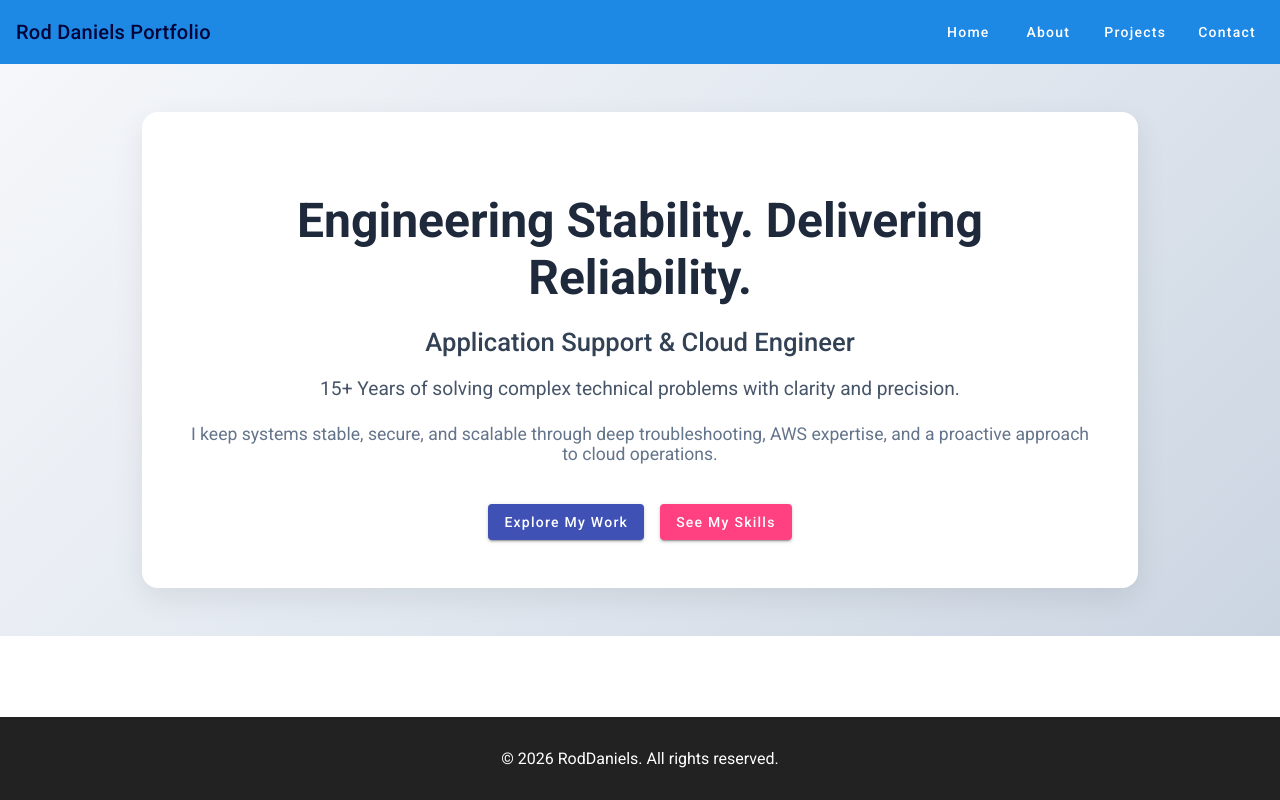
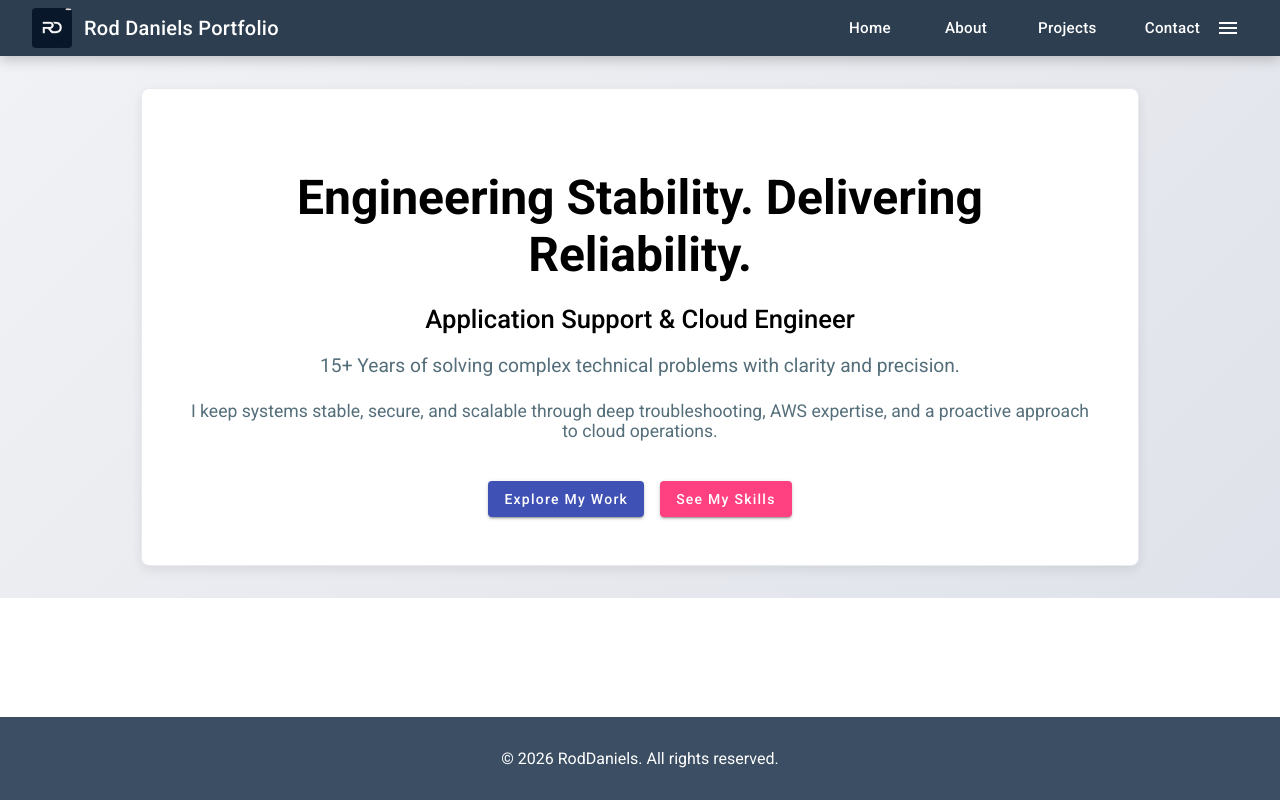
Before and after one commit to rodbagaresau-hue/portfolio, an Angular app: page /home in a window 1280 px wide. Built offline with nearby package versions, Linux system fonts and the light colour scheme.

Commit message:
website update

```diff
--- a/src/app/about/about.scss
+++ b/src/app/about/about.scss
@@ -1,14 +1,14 @@
 .about-container {
-  min-height: calc(100vh - var(--footer-height));
+  min-height: auto;
   display: flex;
   align-items: center;
   justify-content: center;
   padding: 3rem 2rem;
   background: linear-gradient(
     135deg,
-    #f8fafc 0%,
-    #e2e8f0 50%,
-    #cbd5e1 100%
+    #f0f2f5 0%,
+    #e8eaef 50%,
+    #dfe2ea 100%
   );
 }
 
@@ -17,15 +17,16 @@
   padding: 3rem;
   max-width: 900px;
   width: 100%;
-  border-radius: 16px;
-  box-shadow: 0 10px 30px rgba(0, 0, 0, 0.08);
+  border-radius: 8px;
+  box-shadow: 0 4px 12px rgba(0, 0, 0, 0.08);
   animation: fadeIn 1s ease;
+  border: 1px solid #e8eaef;
 }
 
 .about-title {
   font-size: 2.4rem;
   font-weight: 700;
-  color: #1e293b;
+  color: #000000;
   margin-bottom: 1rem;
   text-align: center;
 }
@@ -33,14 +34,14 @@
 .section-title {
   font-size: 1.8rem;
   font-weight: 600;
-  color: #334155;
+  color: #000000;
   margin-top: 2.5rem;
   margin-bottom: 1rem;
 }
 
 .about-description {
   font-size: 1.15rem;
-  color: #475569;
+  color: #546e7a;
   line-height: 1.7;
   margin-bottom: 1.5rem;
 }
--- a/src/app/app.html
+++ b/src/app/app.html
@@ -1,4 +1,5 @@
 <mat-toolbar color="primary">
+  <img src="/assets/logo.png" alt="Logo" class="toolbar-logo">
   <span>Rod Daniels Portfolio</span>
 
   <span class="example-spacer"></span>
--- a/src/app/app.scss
+++ b/src/app/app.scss
@@ -8,21 +8,63 @@
   flex: 1 1 auto;
 }
 
+.toolbar-icon {
+  font-size: 24px !important;
+  width: 24px !important;
+  height: 24px !important;
+  margin-right: 8px !important;
+  display: flex !important;
+  align-items: center !important;
+  justify-content: center !important;
+}
+
+.toolbar-logo {
+  height: 40px;
+  width: auto;
+  margin-right: 12px;
+  border-radius: 4px;
+  line-height: auto !important;
+  vertical-align: middle !important;
+  display: inline-block !important;
+}
+
 mat-toolbar {
-  background-color: #1e88e5 !important;
-  color: rgb(0, 4, 56);
-  display: flex;
-  align-items: center;
-  padding: 0 16px;
-  position: sticky;
-  top: 0;
-  z-index: 2;
+  background-color: #2c3e50 !important;
+  color: white !important;
+  display: flex !important;
+  align-items: center !important;
+  padding: 0 32px !important;
+  position: sticky !important;
+  top: 0 !important;
+  z-index: 2 !important;
+  height: 56px !important;
+  min-height: 56px !important;
+  max-height: 56px !important;
+  line-height: 56px !important;
+  box-shadow: 0 2px 8px rgba(0, 0, 0, 0.15) !important;
+  transition: box-shadow 200ms ease-in-out !important;
+
+  &:hover {
+    box-shadow: 0 4px 12px rgba(0, 0, 0, 0.2) !important;
+  }
+
+  span:first-child {
+    font-weight: 700 !important;
+    font-size: 1.1rem !important;
+    letter-spacing: 0.5px !important;
+    line-height: 56px !important;
+  }
+}
+
+mat-toolbar * {
+  line-height: 56px !important;
+  vertical-align: middle !important;
 }
 
 .desktop-nav {
   display: flex;
   align-items: center;
-  gap: 8px;
+  gap: 32px;
 }
 
 main {
@@ -31,7 +73,7 @@ main {
 
 footer {
   margin-top: auto;
-  background: #222;
+  background: #3c4e63;
   color: white;
   padding: 1rem;
   text-align: center;
@@ -40,19 +82,70 @@ footer {
 }
 
 .mobile-menu {
-  display: none;
+  display: none !important;
+  height: 40px !important;
+  width: 40px !important;
+  line-height: auto !important;
+  align-items: center !important;
+  justify-content: center !important;
 }
 
 /* Desktop links */
 mat-toolbar a[mat-button] {
-  margin-left: 8px;
+  position: relative;
+  font-weight: 500;
+  font-size: 0.95rem;
+  letter-spacing: 0.3px;
+  color: white;
+  text-decoration: none;
+  transition: color 200ms ease-in-out;
+
+  &::after {
+    content: '';
+    position: absolute;
+    bottom: -4px;
+    left: 0;
+    width: 0;
+    height: 3px;
+    background-color: #4a7ba7;
+    transition: width 300ms ease-in-out;
+    border-radius: 2px;
+  }
+
+  &:hover {
+    color: #4a7ba7;
+
+    &::after {
+      width: 100%;
+    }
+  }
+}
+
+mat-toolbar button[mat-icon-button] {
+  color: white;
+  transition: color 200ms ease-in-out;
+  height: 40px !important;
+  width: 40px !important;
+  line-height: 40px !important;
+  display: flex !important;
+  align-items: center !important;
+  justify-content: center !important;
+
+  &:hover {
+    color: #4a7ba7;
+  }
 }
 
 /* MOBILE FIX */
 @media (max-width: 768px) {
-  mat-toolbar span {
-    font-size: 1rem;
-    white-space: nowrap;
+  mat-toolbar {
+    padding: 0 16px;
+    height: 56px !important;
+
+    span:first-child {
+      font-size: 0.95rem;
+      white-space: nowrap;
+    }
   }
 
   .desktop-nav {
@@ -60,6 +153,6 @@ mat-toolbar a[mat-button] {
   }
 
   .mobile-menu {
-    display: inline-flex;
+    display: inline-flex !important;
   }
 }
--- a/src/app/contact/contact.scss
+++ b/src/app/contact/contact.scss
@@ -1,44 +1,45 @@
 .contact-container {
-  min-height: calc(100vh - var(--footer-height));
+  min-height: auto;
   display: flex;
   justify-content: center;
-  align-items: center;
+  align-items: flex-start;
   padding: 2rem;
   background: linear-gradient(
     135deg,
-    #f8fafc 0%,
-    #e2e8f0 50%,
-    #cbd5e1 100%
+    #f0f2f5 0%,
+    #e8eaef 50%,
+    #dfe2ea 100%
   );
 }
 
 .contact-card {
   background: white;
   padding: 3rem;
-  border-radius: 16px;
-  box-shadow: 0 10px 30px rgba(0, 0, 0, 0.08);
+  border-radius: 8px;
+  box-shadow: 0 4px 12px rgba(0, 0, 0, 0.08);
   max-width: 600px;
   width: 100%;
   text-align: center;
   animation: fadeIn 1s ease;
+  border: 1px solid #e8eaef;
 }
 
 .contact-title {
   font-size: 2.4rem;
   font-weight: 700;
-  color: #1e293b;
+  color: #000000;
   margin-bottom: 1rem;
 }
 
 .contact-subtitle {
   font-size: 1.2rem;
-  color: #475569;
+  color: #546e7a;
   margin-bottom: 2rem;
 }
 
 .contact-info {
   font-size: 1.1rem;
-  color: #334155;
+  color: #546e7a;
   margin-bottom: 2.5rem;
 }
 
--- a/src/app/home/home.scss
+++ b/src/app/home/home.scss
@@ -1,14 +1,14 @@
 .hero-container {
-  min-height: calc(100vh - var(--footer-height)); /* Adjust for toolbar height */
+  min-height: auto;
   display: flex;
-  align-items: center;
+  align-items: flex-start;
   justify-content: center;
-  padding: 3rem 2rem;
+  padding: 2rem;
   background: linear-gradient(
     135deg,
-    #f5f7fa 0%,
-    #e2e8f0 50%,
-    #cbd5e1 100%
+    #f0f2f5 0%,
+    #e8eaef 50%,
+    #dfe2ea 100%
   );
 }
 
@@ -17,36 +17,37 @@
   padding: 3rem;
   max-width: 900px;
   width: 100%;
-  border-radius: 16px;
-  box-shadow: 0 10px 30px rgba(0, 0, 0, 0.08);
+  border-radius: 8px;
+  box-shadow: 0 4px 12px rgba(0, 0, 0, 0.08);
   animation: fadeIn 1s ease;
   text-align: center;
+  border: 1px solid #e8eaef;
 }
 
 .hero-title {
   font-size: 3rem;
   font-weight: 700;
   margin-bottom: 1rem;
-  color: #1e293b;
+  color: #000000;
 }
 
 .hero-subtitle {
   font-size: 1.6rem;
   font-weight: 500;
   margin-bottom: 1rem;
-  color: #334155;
+  color: #000000;
 }
 
 .hero-tagline {
   font-size: 1.2rem;
   margin-bottom: 1.5rem;
-  color: #475569;
+  color: #546e7a;
 }
 
 .hero-description {
   font-size: 1.1rem;
   margin-bottom: 2.5rem;
-  color: #64748b;
+  color: #546e7a;
 }
 
 .hero-actions {
--- a/src/app/projects/projects.html
+++ b/src/app/projects/projects.html
@@ -45,7 +45,7 @@
     <!-- Project 2: bossrod.com -->
     <mat-card class="project-card">
       <mat-card-header>
-        <mat-card-title>Review Pulse</mat-card-title>
+        <mat-card-title>BOSSROD REVIEWS</mat-card-title>
         <mat-card-subtitle>bossrod.com</mat-card-subtitle>
       </mat-card-header>
 
--- a/src/app/projects/projects.scss
+++ b/src/app/projects/projects.scss
@@ -1,25 +1,25 @@
 .projects-container {
-  min-height: calc(100vh - var(--footer-height)); /* Adjust for toolbar height */
+  min-height: auto;
   padding: 3rem 2rem;
   text-align: center;
   background: linear-gradient(
     135deg,
-    #f8fafc 0%,
-    #e2e8f0 50%,
-    #cbd5e1 100%
+    #f0f2f5 0%,
+    #e8eaef 50%,
+    #dfe2ea 100%
   );
 }
 
 .projects-title {
   font-size: 2.6rem;
   font-weight: 700;
-  color: #1e293b;
+  color: #000000;
   margin-bottom: 0.5rem;
 }
 
 .projects-subtitle {
   font-size: 1.2rem;
-  color: #475569;
+  color: #546e7a;
   margin-bottom: 3rem;
 }
 
@@ -33,25 +33,26 @@
 
 .project-card {
   padding: 1rem;
-  border-radius: 12px;
-  box-shadow: 0 10px 25px rgba(0, 0, 0, 0.08);
+  border-radius: 8px;
+  box-shadow: 0 4px 12px rgba(0, 0, 0, 0.08);
   animation: fadeIn 1s ease;
+  border: 1px solid #e8eaef;
 }
 
 mat-card-title {
   font-size: 1.4rem;
   font-weight: 600;
-  color: #1e293b;
+  color: #2c3e50;
 }
 
 mat-card-subtitle {
   font-size: 1rem;
-  color: #64748b;
+  color: #546e7a;
 }
 
 mat-card-content p {
   font-size: 1.05rem;
-  color: #334155;
+  color: #546e7a;
   margin-top: 1rem;
 }
 
```
Also changed, not shown: public/logo.png (added), src/assets/logo.png (added).
